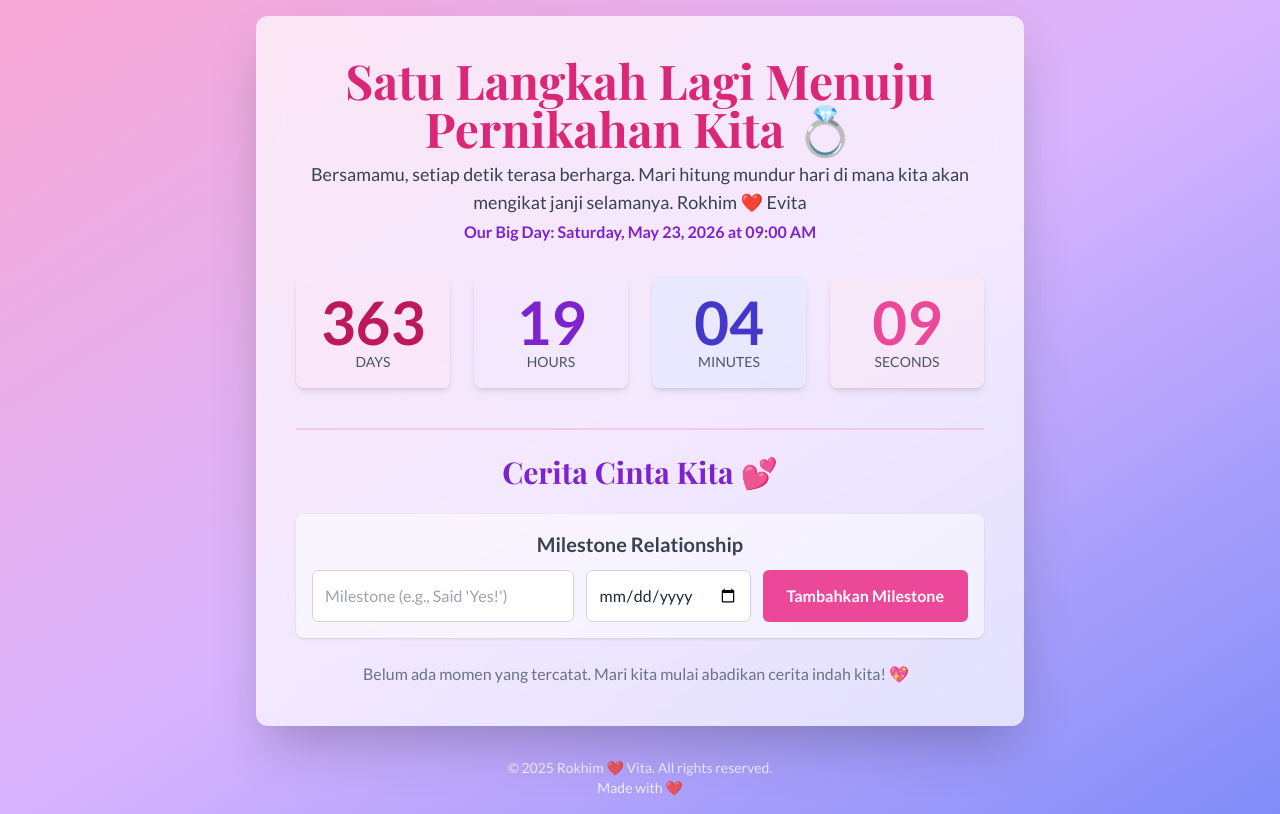
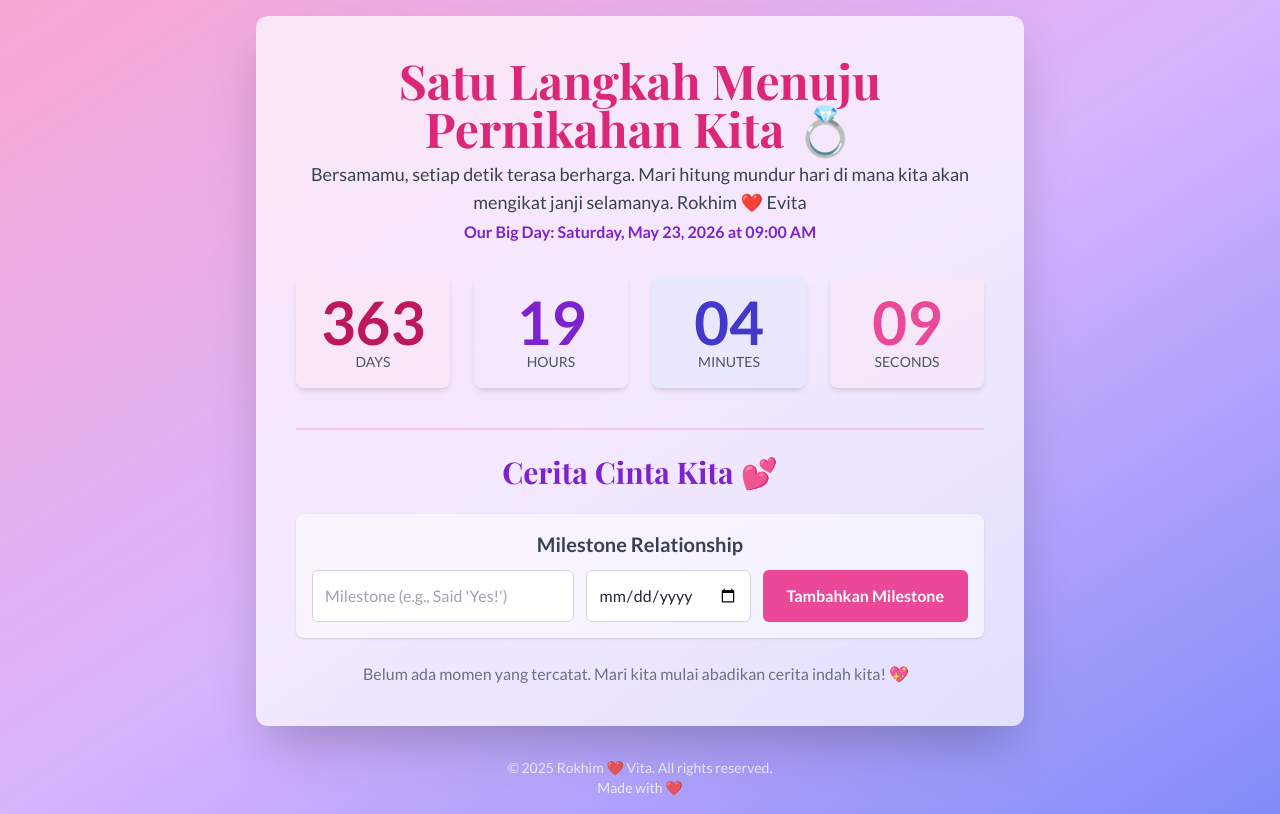
Before and after one commit to abdulR1806/web-wedding-countdown, a plain HTML site: page index.html in a window 1280 px wide. Drawn offline with nearby package versions, Linux system fonts and the light colour scheme.

Commit message:
Edit Title Text

```diff
--- a/index.html
+++ b/index.html
@@ -35,7 +35,7 @@
     <div class="bg-white/70 backdrop-blur-md shadow-2xl rounded-xl p-6 sm:p-10 max-w-3xl w-full text-center text-gray-800">
 
         <header class="mb-8">
-            <h1 class="title-font text-4xl sm:text-5xl font-bold text-pink-600">Satu Langkah Lagi Menuju Pernikahan Kita 💍</h1>
+            <h1 class="title-font text-4xl sm:text-5xl font-bold text-pink-600">Satu Langkah Menuju Pernikahan Kita 💍</h1>
             <p class="text-lg text-gray-700 mt-2">Bersamamu, setiap detik terasa berharga. Mari hitung mundur hari di mana kita akan mengikat janji selamanya. Rokhim ❤️ Evita</p>
             <p id="weddingDateDisplay" class="text-md text-purple-700 font-semibold mt-1"></p>
         </header>
```
